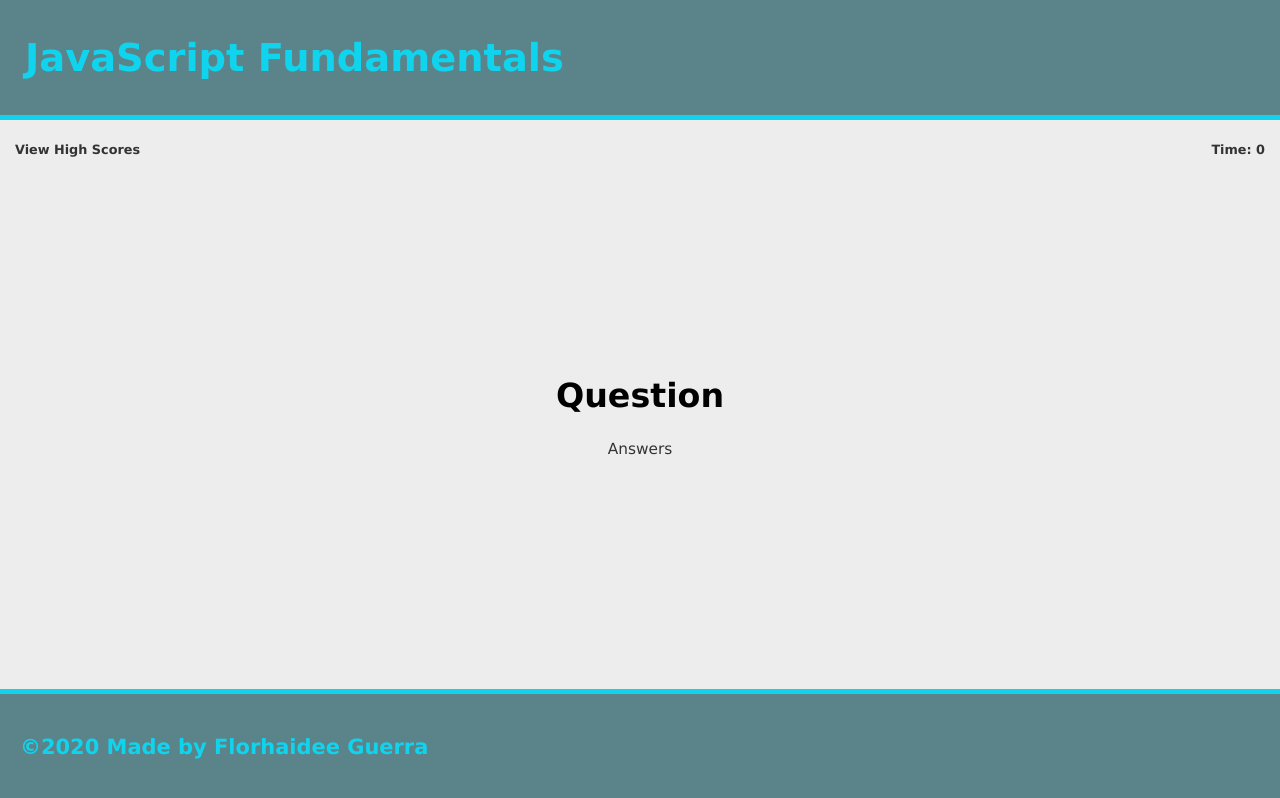
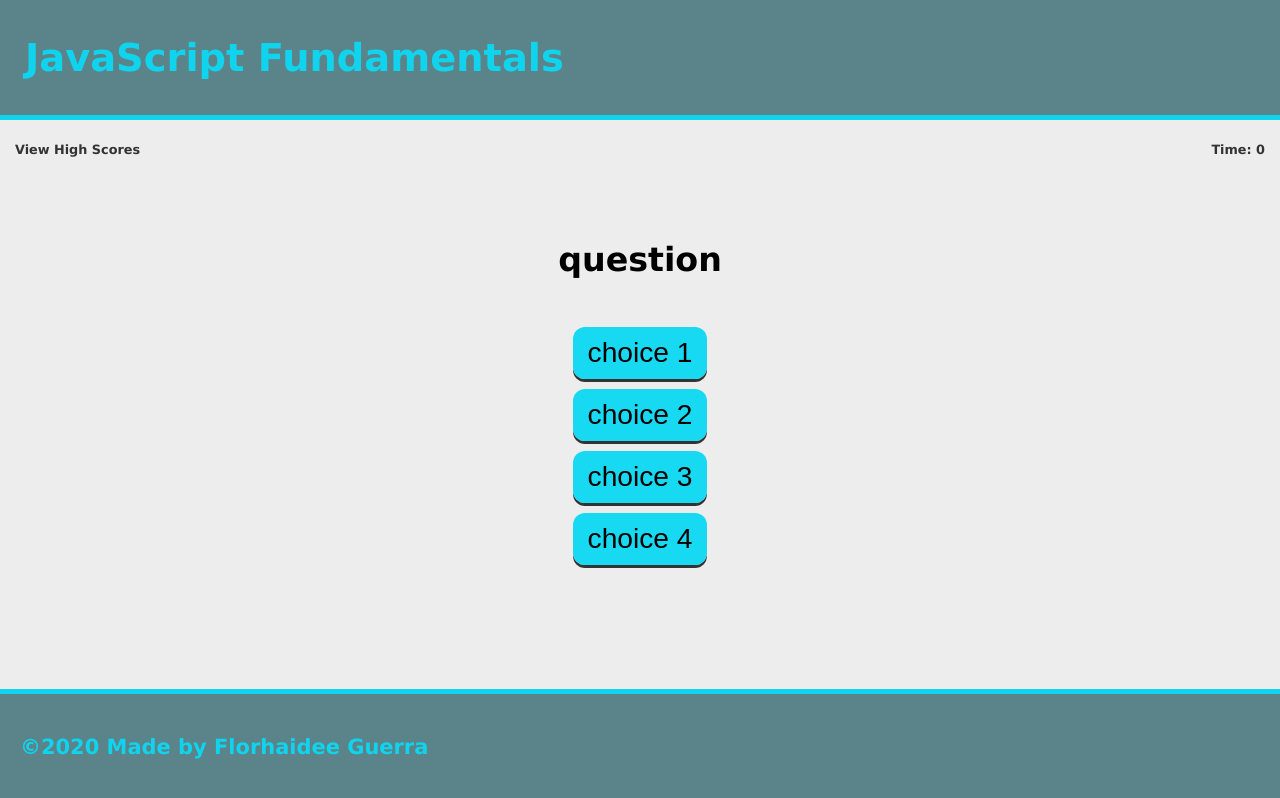
Before and after one commit to florhaidee/JavaScriptQuiz, a plain HTML site: page index.html in a window 1280 px wide. Both pictures are taken after a click on the button "Start Quiz". Drawn offline with Linux system fonts and the light colour scheme.

Commit message:
initied quiz first-question

```diff
--- a/assets/css/style.css
+++ b/assets/css/style.css
@@ -72,6 +72,10 @@ header h1{
     justify-content: center;
     display: flex;
 }
+.answers-list{
+    list-style: none;
+    padding: 5px;
+}
 /*BUTTON STYLE START*/
 .btn {
     outline: none;
@@ -88,6 +92,7 @@ header h1{
 .btn:hover {
     box-shadow: 0 2px var(--grey);
     top: -2px;
+    background: var(--tertiary);
 }
 .btn:active {
     box-shadow: 0 0px var(--grey);
--- a/assets/js/script.js
+++ b/assets/js/script.js
@@ -1,12 +1,84 @@
 var pageContentEl = document.querySelector("#page-content");
 var startQuizEl = document.querySelector("#start-quiz");
 var questionEl = document.querySelector("#quiz-title");
-var answersEl = document.querySelector("#quiz-content");
-
+console.log(questionEl);
+var answerChoicesEl = document.querySelector("#answers-choices");
+console.log(answerChoicesEl);
+var answersEl = document.querySelector("#answer");
+var questionsArray = [
+    {
+        q: "question",
+        a: "answer",
+        choices: [
+            "choice 1",
+            "choice 2",
+            "choice 3",
+            "choice 4"
+        ],
+    },
+    {
+        q: "question",
+        a: "answer",
+        choices: [
+            "choice 1",
+            "choice 2",
+            "choice 3",
+            "choice 4"
+        ],
+    },
+    {
+        q: "question",
+        a: "answer",
+        choices: [
+            "choice 1",
+            "choice 2",
+            "choice 3",
+            "choice 4"
+        ],
+    },
+    {
+        q: "question",
+        a: "answer",
+        choices: [
+            "choice 1",
+            "choice 2",
+            "choice 3",
+            "choice 4"
+        ],
+    },
+    {
+        q: "question",
+        a: "answer",
+        choices: [
+            "choice 1",
+            "choice 2",
+            "choice 3",
+            "choice 4"
+        ],
+    },
+]
+var showQuestion = function(){
+    questionEl.innerHTML = questionsArray[0].q;
+}
+var showAnswerChoices = function(){
+    for(var i=0; i< questionsArray[0].choices.length; i++){
+        var answersChoicesList = document.createElement("li");
+        answersChoicesList.className = "answers-list";
+        var answersChoicesInfo = document.createElement("div");
+        answersChoicesInfo.innerHTML = "<button class='btn' id='start-quiz' type='button'>" + questionsArray[0].choices[i] + "</button>";
+        answersChoicesList.appendChild(answersChoicesInfo);
+        console.log(answersChoicesList);
+        answerChoicesEl.appendChild(answersChoicesList);
+    }
+}
+var deleteSection = function(){
+    var text = document.querySelector(".text");
+    text.remove();
+    startQuizEl.remove();
+}
 var startQuiz = function(){
-    questionEl.innerHTML = "Question";
-    answersEl.innerHTML = "Answers";
-    startQuizEl.remove();
-    console.dir(startQuizEl);
+    deleteSection();
+    showQuestion();
+    showAnswerChoices();
 }
 startQuizEl.addEventListener("click", startQuiz);
--- a/index.html
+++ b/index.html
@@ -17,11 +17,12 @@
         </div>
         <div class="quiz-section" id="quiz-section">
             <h2 class="quiz-title" id="quiz-title">Coding Quiz</h2>
-            <section class="quiz-content" id="quiz-content">
-                <p>Try to answer the following code-related questions wihin the time limit.</p>
-                <p>Keep in mind that incorrect answers will penalize your score/time by ten seconds.</p>
+            <section class="quiz-content">
+                <p class="text">Try to answer the following code-related questions wihin the time limit. </br> Keep in mind that incorrect answers will penalize your score/time by ten seconds.</p>
+                <ul class="answers-list" id="answers-choices">
+                </ul>
             </section>
-            <div>
+            <div class="answer" id="answer">
                 <button class="btn" id="start-quiz" type="button">Start Quiz</button>
             </div>
         </div>
```
